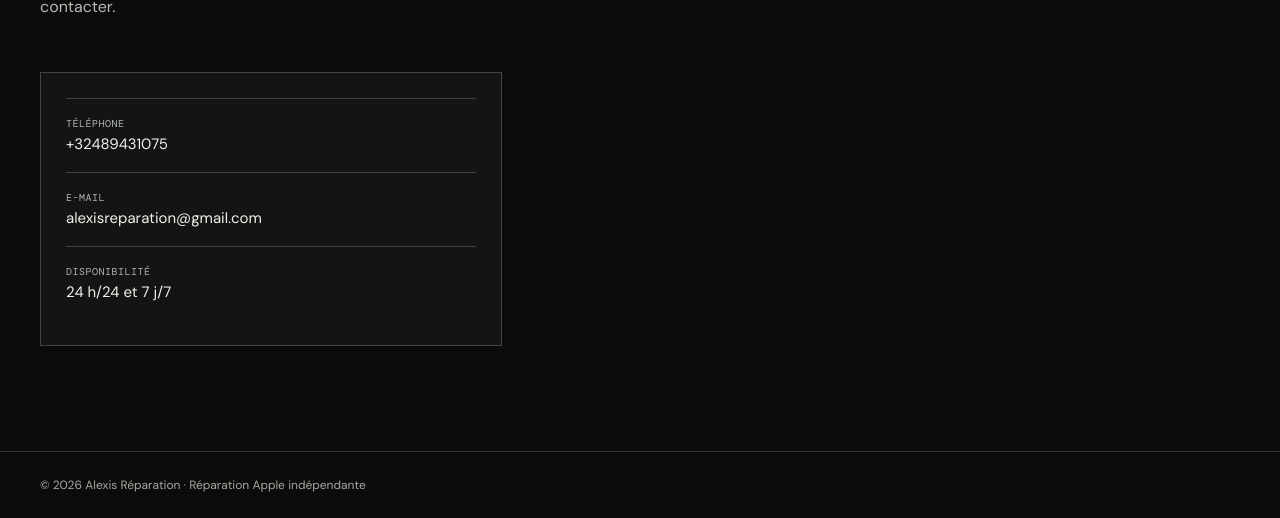
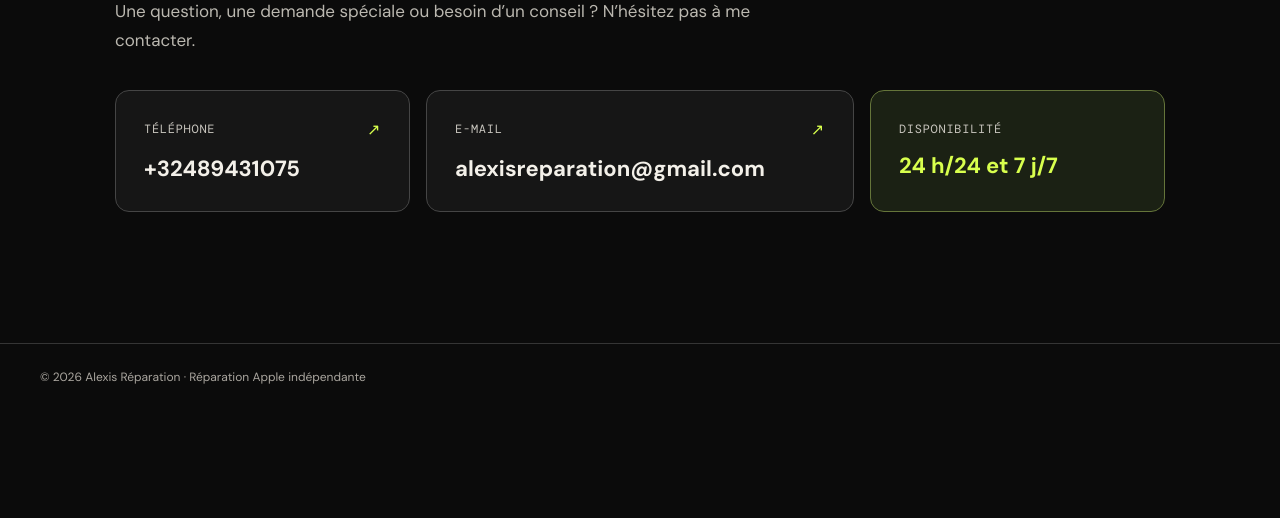
Before and after one commit to alexisreparation-wq/reparation-apple, a plain HTML site: page contact.html in a window 1280 px wide. Shown: the part 300-818 px from the top of the page. Drawn offline with nearby package versions, Linux system fonts and the light colour scheme; a web font is replaced by a local one.

Commit message:
Soigner la page Contact et les filtres Tarifs

```diff
--- a/contact.html
+++ b/contact.html
@@ -1,15 +1,25 @@
 <!doctype html>
-<html lang="fr"><head><meta charset="utf-8"><meta name="viewport" content="width=device-width,initial-scale=1"><meta name="description" content="Téléphone et e-mail d’Alexis Réparation."><title>Contact — Alexis Réparation</title><link rel="stylesheet" href="style.css"></head><body>
+<html lang="fr"><head><meta charset="utf-8"><meta name="viewport" content="width=device-width,initial-scale=1"><meta name="description" content="Téléphone et e-mail d’Alexis Réparation."><title>Contact — Alexis Réparation</title><link rel="stylesheet" href="style.css?v=contact-tarifs"></head><body>
 <header class="shell topbar"><a class="logo" href="index.html" aria-label="Alexis Réparation, accueil">ALEXIS<b>RÉPARATION</b></a><nav class="site-nav" aria-label="Navigation principale"><a href="index.html">Accueil</a><a href="tarifs.html">Tarifs</a><a href="devis-reparation.html">Devis réparation</a><a href="estimation.html">Reprise iPhone</a><a href="contact.html" aria-current="page">Contact</a><a href="rendez-vous.html">Rendez-vous</a></nav><a class="header-logo" href="index.html" aria-label="Alexis Réparation, accueil"><img src="logo-entete.svg" alt="Logo Alexis Réparation" width="86" height="90"></a></header>
-<main><div class="shell">
+<main class="shell contact-page">
 <header class="form-heading">
 <h1 class="page-title">Contact</h1>
 <p>Une question, une demande spéciale ou besoin d’un conseil ? N’hésitez pas à me contacter.</p>
 </header>
-<div class="form-layout"><div class="contact-aside">
-<div class="info"><small>TÉLÉPHONE</small><a href="tel:+32489431075">+32489431075</a></div>
-<div class="info"><small>E-MAIL</small><a href="mailto:alexisreparation@gmail.com">alexisreparation@gmail.com</a></div>
-<div class="info"><small>DISPONIBILITÉ</small>24 h/24 et 7 j/7</div>
-</div></div></div></main>
+<div class="contact-details">
+<a class="contact-card" href="tel:+32489431075">
+<span class="contact-card-label">Téléphone <span aria-hidden="true">↗</span></span>
+<strong class="contact-card-value">+32489431075</strong>
+</a>
+<a class="contact-card" href="mailto:alexisreparation@gmail.com">
+<span class="contact-card-label">E-mail <span aria-hidden="true">↗</span></span>
+<strong class="contact-card-value">alexisreparation@gmail.com</strong>
+</a>
+<div class="contact-card contact-card-hours">
+<span class="contact-card-label">Disponibilité</span>
+<strong class="contact-card-value">24 h/24 et 7 j/7</strong>
+</div>
+</div>
+</main>
 <footer class="site-footer"><div class="shell"><span>© 2026 Alexis Réparation · Réparation Apple indépendante</span></div></footer>
 </body></html>
--- a/style.css
+++ b/style.css
@@ -41,6 +41,75 @@ body{margin:0;color-scheme:dark;font-family:"DM Sans",system-ui,sans-serif}
 .form-layout{display:grid;grid-template-columns:.8fr 1.2fr;gap:45px;padding-bottom:70px;align-items:start}
 .contact-aside{padding:25px;background:#141414;border:1px solid #444;min-width:0}.contact-aside h2{font-family:"Playfair Display",Georgia,serif;font-size:32px;margin:0 0 20px}
 .contact-aside a{overflow-wrap:anywhere}.contact-aside p{color:#bbb8b0;line-height:1.6}
+
+.contact-page {
+  max-width: 1050px;
+  padding-bottom: clamp(48px, 8vw, 96px);
+}
+.contact-page .form-heading {
+  padding-top: clamp(48px, 8vw, 96px);
+}
+.contact-page .form-heading p {
+  font-size: 17px;
+  margin: 16px 0 0;
+}
+.contact-details {
+  display: grid;
+  grid-template-columns: minmax(0, 1fr) minmax(0, 1.45fr) minmax(0, 1fr);
+  gap: 16px;
+}
+.contact-card {
+  display: grid;
+  align-content: center;
+  gap: 14px;
+  padding: clamp(18px, 2.5vw, 28px);
+  border: 1px solid #454545;
+  border-radius: 14px;
+  background: #161616;
+}
+a.contact-card:hover {
+  border-color: var(--acid);
+  background: #1b2114;
+}
+a.contact-card:focus-visible {
+  outline: 2px solid var(--acid);
+  outline-offset: 3px;
+}
+.contact-card-label {
+  display: flex;
+  justify-content: space-between;
+  align-items: center;
+  gap: 12px;
+  color: #c9c6bf;
+  font: 12px "DM Mono", monospace;
+  letter-spacing: .06em;
+  text-transform: uppercase;
+}
+.contact-card-label span {
+  color: var(--acid);
+  font-size: 16px;
+}
+.contact-card-value {
+  overflow-wrap: anywhere;
+  font-size: clamp(16px, 1.8vw, 22px);
+}
+.contact-card-hours {
+  background: #1b2114;
+  border-color: #65753a;
+  color: var(--acid);
+}
+@media (max-width: 760px) {
+  .contact-details { grid-template-columns: minmax(0, 1fr); }
+}
+
+.pricing .pill[data-category] {
+  border-color: var(--acid);
+}
+.pricing .pill[data-category]:focus-visible {
+  outline: 2px solid var(--acid);
+  outline-offset: 3px;
+}
+
 .repair-form{padding:30px;background:#141414;border:1px solid #555}
 .form-fields{display:grid;grid-template-columns:1fr 1fr;gap:18px}.field label{margin:0 0 8px;font-size:11px;line-height:1.6}.field.wide{grid-column:1/-1}
 input,textarea,.repair-form select{box-sizing:border-box;width:100%;padding:13px;background:#0b0b0b;color:#f3f0e9;border:1px solid #666;border-radius:0;font:inherit}
```
Also changed, not shown: tarifs.html (+1 -1 lines).
